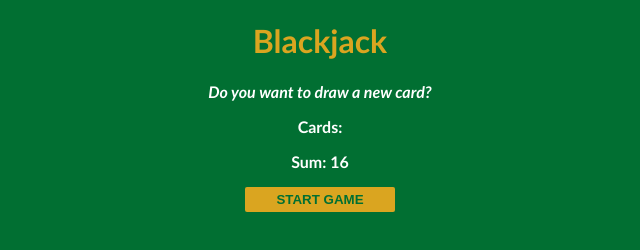
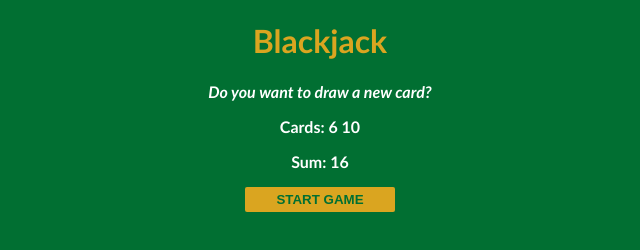
Before and after one commit to ichiomafrancis/Javascript_free_course_from_Scrimba, a plain HTML site: page blackJackGame/index.html in a window 1280 px wide. Both pictures are taken after a click on the button "START GAME". Shown: the full height of the page, 320-960 px from the left. Drawn offline with Linux system fonts and the light colour scheme.

Commit message:
added an id to my cards paragraph and used it to manipulate the content

```diff
--- a/blackJackGame/index.html
+++ b/blackJackGame/index.html
@@ -12,7 +12,7 @@
   <body>
     <h1>Blackjack</h1>
     <p id="message-el">Want to play a round?</p>
-    <p>Cards:</p>
+    <p id="cards-el">Cards:</p>
     <p id="sum-el">Sum:</p>
     <button type="button" class="btn" onclick="startGame()">START GAME</button>
 
--- a/blackJackGame/index.js
+++ b/blackJackGame/index.js
@@ -6,6 +6,7 @@ let isAlive = true;
 let message = "";
 let messageEl = document.getElementById("message-el");
 let sumEl = document.querySelector("#sum-el");
+let cardsEl = document.getElementById("cards-el");
 
 function startGame() {
   if (sum <= 20) {
@@ -19,6 +20,7 @@ function startGame() {
   }
 
   // sumEl.innerText = `"Sum: ${sum}"`;
+  cardsEl.innerText = "Cards: " + firstCard + " " + secondCard;
   sumEl.innerText = "Sum: " + sum;
   messageEl.innerText = message;
 
```
